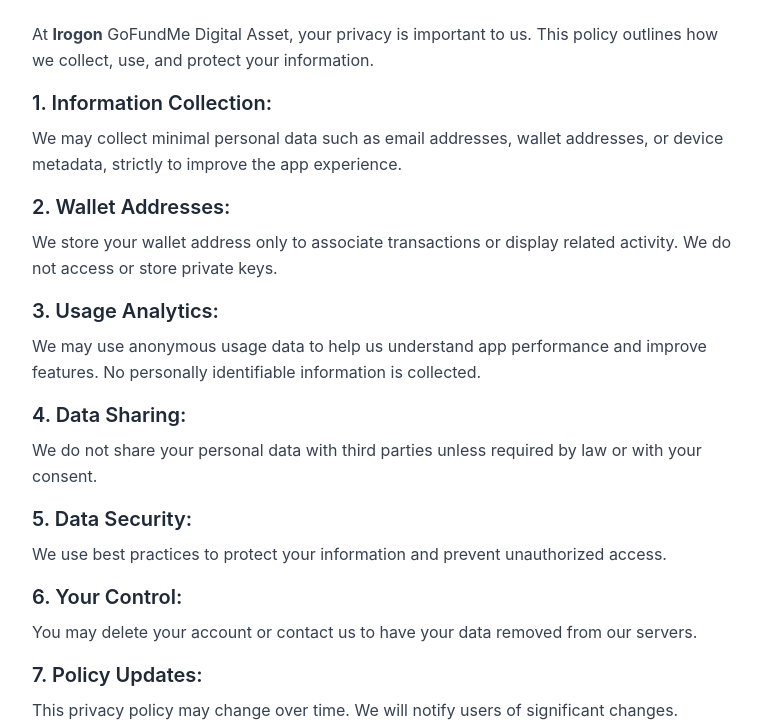
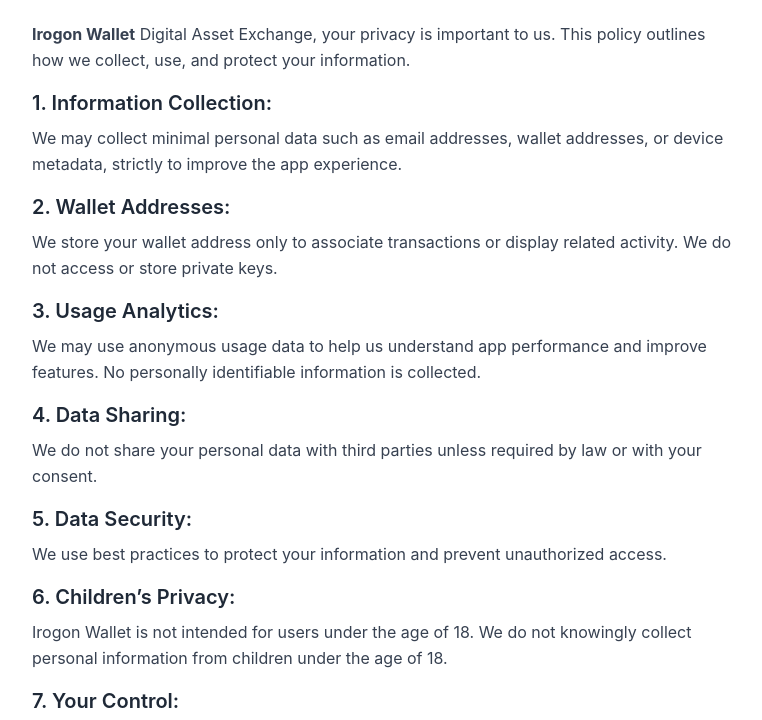
Before and after one commit to Soloctg/tc, a plain HTML site: page index.html in a window 1280 px wide. Shown: the part 87-807 px from the top of the page, without its empty margins (256-1018 px from the left). Drawn offline with nearby package versions, Linux system fonts and the light colour scheme.

Commit message:
Feat: updated privacy Policy

```diff
--- a/index.html
+++ b/index.html
@@ -21,7 +21,7 @@
 
         <!-- Introduction -->
         <p class="text-gray-700 mb-4 leading-relaxed">
-            At <b>Irogon</b> GoFundMe Digital Asset, your privacy is important to us. This policy outlines how we collect, use, and protect your information.
+            <b>Irogon Wallet</b> Digital Asset Exchange, your privacy is important to us. This policy outlines how we collect, use, and protect your information.
         </p>
 
         <!-- Information Collection Section -->
@@ -64,9 +64,17 @@
             </p>
         </div>
 
+         <div class="mb-4">
+            <h2 class="text-xl font-semibold text-gray-800 mb-2">6. Children’s Privacy:</h2>
+            <p class="text-gray-700 leading-relaxed">
+                Irogon Wallet is not intended for users under the age of 18. We do not knowingly collect personal information from children under the age of 18.
+            </p>
+        </div>
+
+
         <!-- Your Control Section -->
         <div class="mb-4">
-            <h2 class="text-xl font-semibold text-gray-800 mb-2">6. Your Control:</h2>
+            <h2 class="text-xl font-semibold text-gray-800 mb-2">7. Your Control:</h2>
             <p class="text-gray-700 leading-relaxed">
                 You may delete your account or contact us to have your data removed from our servers.
             </p>
@@ -74,7 +82,7 @@
 
         <!-- Policy Updates Section -->
         <div class="mb-6">
-            <h2 class="text-xl font-semibold text-gray-800 mb-2">7. Policy Updates:</h2>
+            <h2 class="text-xl font-semibold text-gray-800 mb-2">8. Policy Updates:</h2>
             <p class="text-gray-700 leading-relaxed">
                 This privacy policy may change over time. We will notify users of significant changes.
             </p>
```
